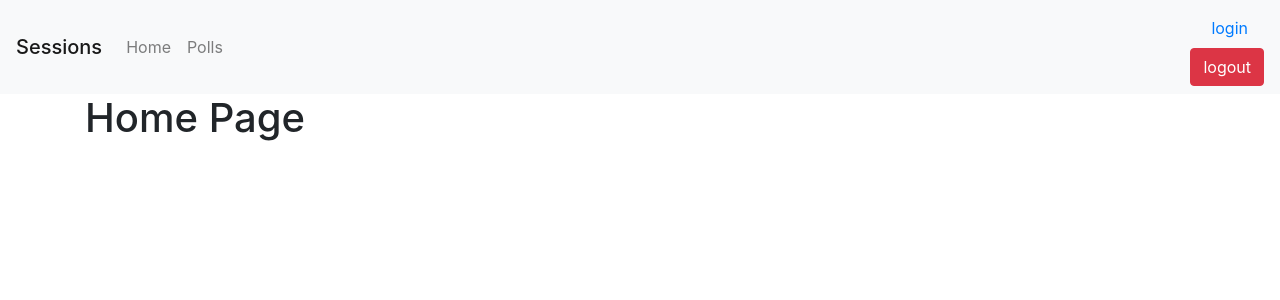
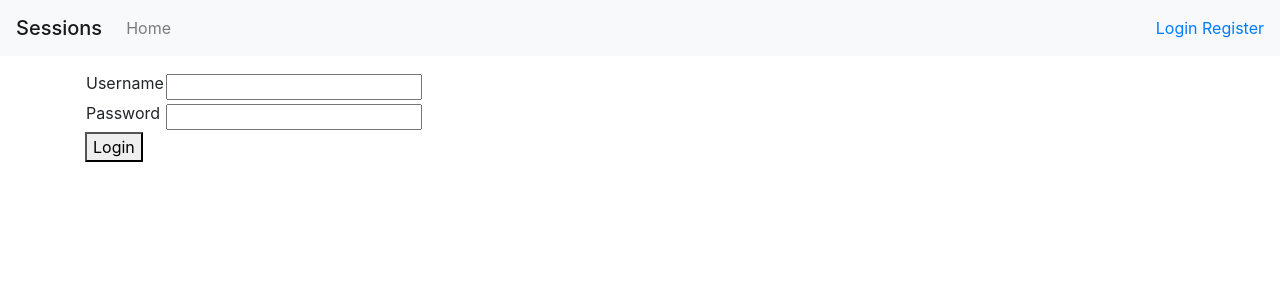
Before and after one commit to Rajasekhartech/session, a Django app: page / in a window 1280 px wide. Shown: the top 300 px of the page. Run offline with Django 3.2, Linux system fonts and the light colour scheme; some libraries are stand-ins or nearby versions.

Commit message:
added register

```diff
--- a/templates/user/header.html
+++ b/templates/user/header.html
@@ -10,18 +10,12 @@
                     Home
                 </a>
             </li>
-            <li class="nav-item">
-                <a class="nav-link" href="#">
-                    Polls
-                </a>
-            </li>
         </ul>
     </div>
-        <div class="text-right">
+        <div class="">
 
-            <a class="nav-link" href="#">
-                    login
-                </a>
-            <input type="submit" class="btn btn-danger" value="logout">
+            <a class="text-right" href=" {% url "user_login" %}">Login</a>
+            <a class="text-right" href=" {% url "user_register" %}">Register</a>
+
         </div>
 </div>
--- /dev/null
+++ b/templates/user/login.html
@@ -0,0 +1,21 @@
+ {% extends 'user/base.html' %}
+
+{% block content %}
+
+
+<form method="POST">
+        {% csrf_token %}
+        <table>
+            <tr>
+                <td><label for="username">Username</label> </td>
+                <td> <input type="text" name="username" id="username"> </td>
+            </tr>
+            <tr>
+                <td><label for="password" > Password</label> </td>
+                <td><input type="password" name="password" id="password"> </td>
+            </tr>
+            <p> {{error}}</p>
+        </table>
+        <button type="submit">Login</button>
+    </form>
+ {% endblock content %}
--- a/user/urls.py
+++ b/user/urls.py
@@ -1,6 +1,7 @@
 from django.urls import path
-from .views import user_login, home
+from .views import user_login, home ,user_register
 urlpatterns = [
-    path('',home, name = "home"),
-    path('login', user_login, name = "login"),
+    path('home',home, name = "home"),
+    path('', user_login, name = "user_login"),
+    path('register/', user_register, name = "user_register"),
 ]
--- a/user/views.py
+++ b/user/views.py
@@ -5,4 +5,6 @@ from django.http import HttpResponse
 def home(request):
     return render(request, "user/home.html")
 def user_login(request):
-    return HttpResponse ("login page")
+    return render(request, "user/login.html")
+def user_register(request):
+    return render(request, "user/register.html")
```
Also changed, not shown: templates/user/register.html (added, +21 -0 lines).
